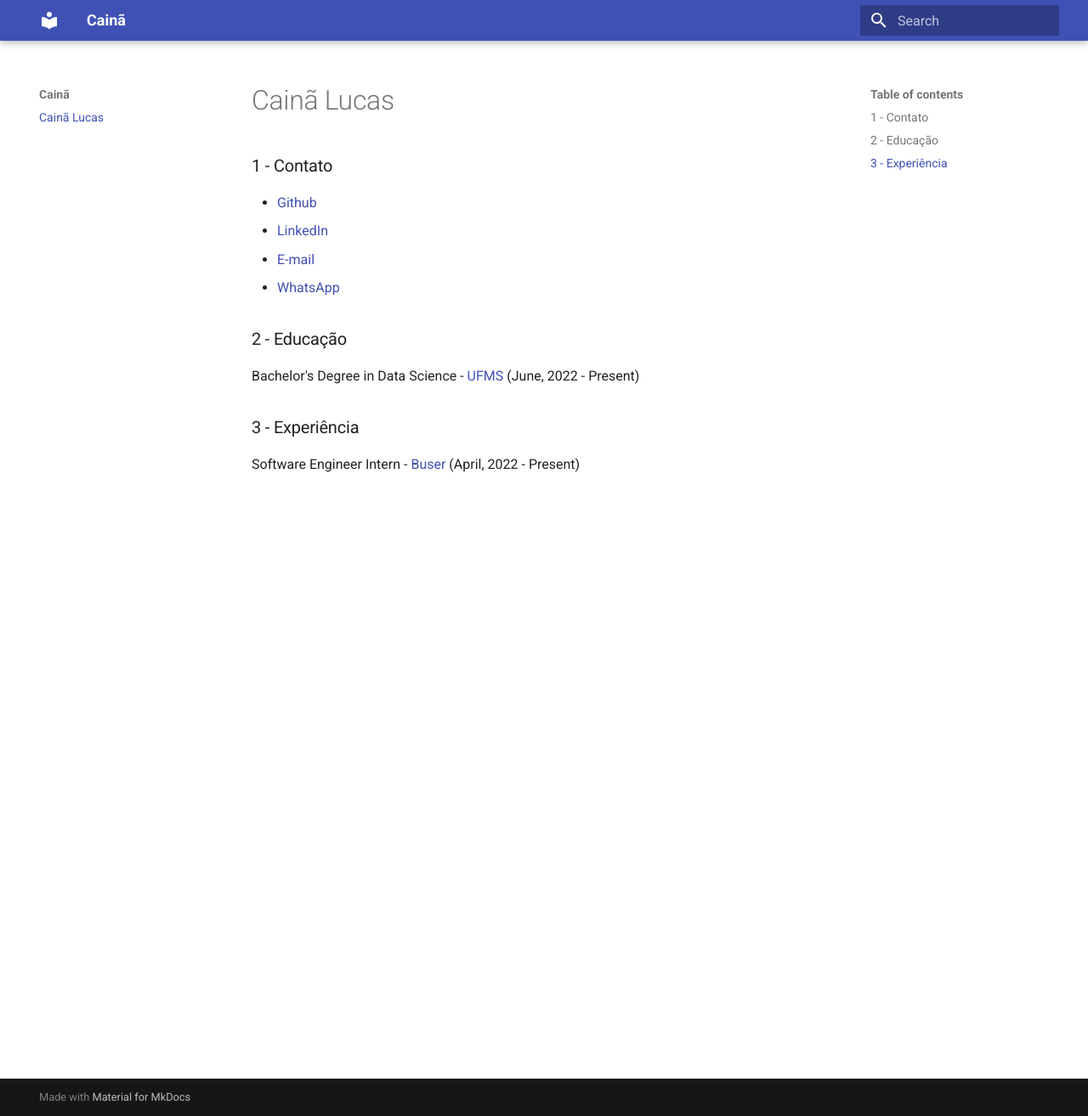
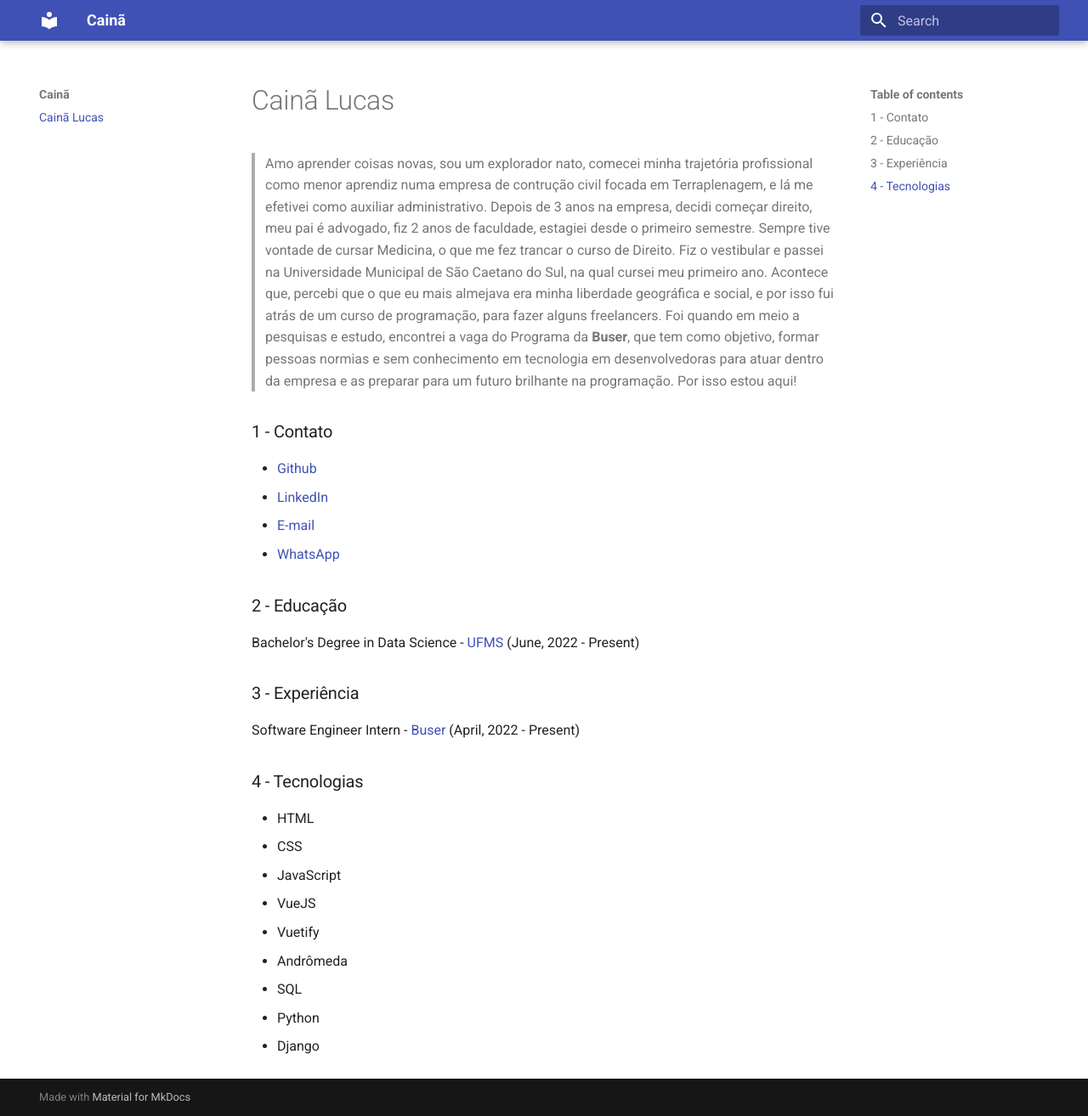
Before and after one commit to cainlucas/QuemSou, an MkDocs documentation site: the page built from docs/index.md, in a window 1280 px wide and 1314 px high. Shown: the whole window at 85% size. Built offline with MkDocs 1.6.1 and Material for MkDocs 9.7.7, drawn with Linux system fonts in a browser that asks for light colours.

Commit message:
adiciona sobre eu

```diff
--- a/docs/index.md
+++ b/docs/index.md
@@ -1,4 +1,5 @@
 # Cainã Lucas
+> Amo aprender coisas novas, sou um explorador nato, comecei minha trajetória profissional como menor aprendiz numa empresa de contrução civil focada em Terraplenagem, e lá me efetivei como auxiliar administrativo. Depois de 3 anos na empresa, decidi começar direito, meu pai é advogado, fiz 2 anos de faculdade, estagiei desde o primeiro semestre. Sempre tive vontade de cursar Medicina, o que me fez trancar o curso de Direito. Fiz o vestibular e passei na Universidade Municipal de São Caetano do Sul, na qual cursei meu primeiro ano. Acontece que, percebi que o que eu mais almejava era minha liberdade geográfica e social, e por isso fui atrás de um curso de programação, para fazer alguns freelancers. Foi quando em meio a pesquisas e estudo, encontrei a vaga do Programa da <strong>Buser</strong>, que tem como objetivo, formar pessoas normias e sem conhecimento em tecnologia em desenvolvedoras para atuar dentro da empresa e as preparar para um futuro brilhante na programação. Por isso estou aqui!
 ### 1 - Contato
 
 * [Github](https://github.com/cainlucas)
@@ -13,3 +14,15 @@
 ### 3 - Experiência
 
 Software Engineer Intern - [Buser](https://www.buser.com.br) (April, 2022 - Present)
+
+### 4 - Tecnologias
+
+* HTML
+* CSS
+* JavaScript
+* VueJS
+* Vuetify
+* Andrômeda
+* SQL
+* Python
+* Django
```
